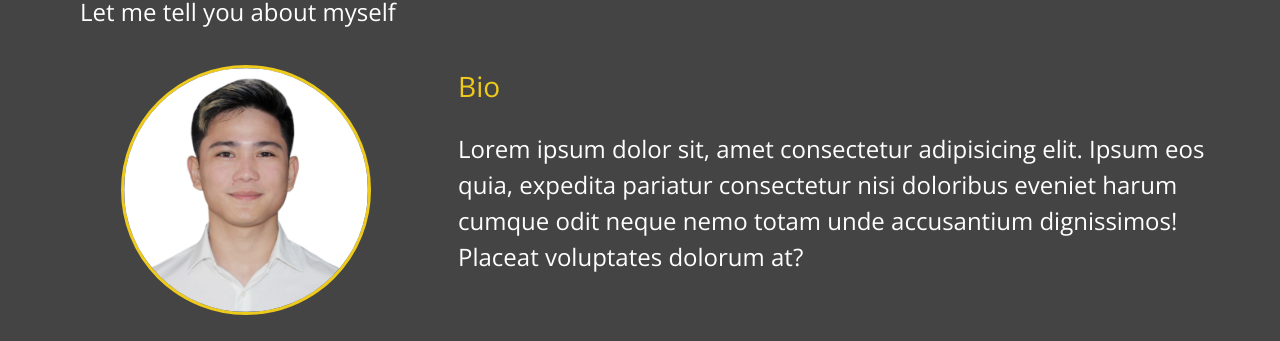
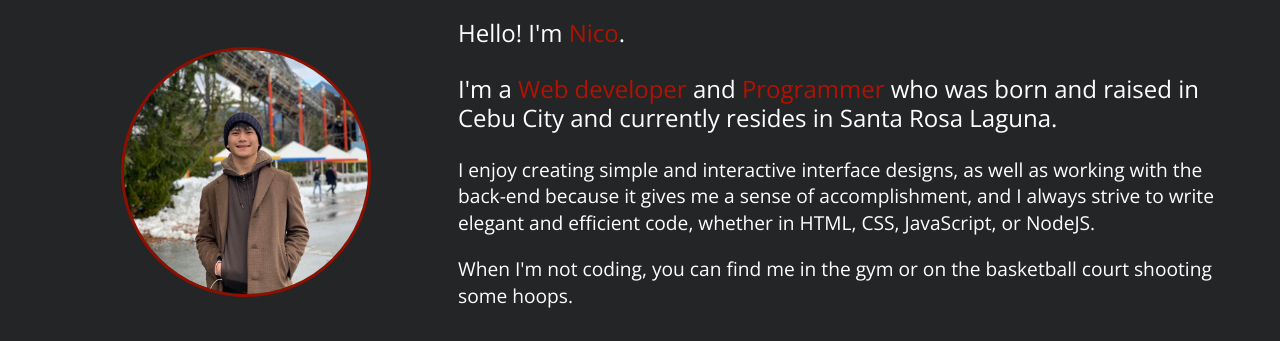
Before and after one commit to jmsnico/portfolio, a website: page views/about.html in a window 1280 px wide. Shown: the part 217-558 px from the top of the page. Drawn offline with nearby package versions, Linux system fonts and the light colour scheme.

Commit message:
Change the color and pictures also updated the bio

```diff
--- a/scss/_config.scss
+++ b/scss/_config.scss
@@ -1,6 +1,7 @@
 // VARIABLES
-$primary-color: #444;
-$secondary-color: #eeca1a;
+
+$primary-color: #232526;
+$secondary-color: #8E0E00;
 $show-home-image: true;
 $home-image: url('../images/background-1.jpg');
 $background-opacity: 0.7;
--- a/scss/_menu.scss
+++ b/scss/_menu.scss
@@ -85,7 +85,7 @@
 
             width: 250px;
             height: 250px;
-            background: url('../images/ID-picture.jpg');
+            background: url('../images/japan-snow-cropped.jpg');
             background-size: cover;
             border-radius: 50%;
             border: solid 3px $secondary-color;
--- a/scss/main.scss
+++ b/scss/main.scss
@@ -1,4 +1,4 @@
-@import url('https://fonts.googleapis.com/css2?family=Open+Sans&display=swap');
+@import url('https://fonts.googleapis.com/css2?family=Open+Sans:wght@300;400&display=swap');
 @import 'config';
 @import 'menu';
 
@@ -68,6 +68,7 @@ main{
 }
 
 .about-info{
+    margin: 1.5rem 0;
     display: grid;
     grid-gap:30px;
     grid-template-areas:
@@ -88,7 +89,29 @@ main{
     }
     .bio{
         grid-area: bio;
-        font-size: 1.5rem;
+        h3{
+            font-size: 1.5rem;
+            font-weight: 300;
+            .text-secondary{
+                font-weight: 400;
+            }
+        }
+
+        .text-secondary{
+            color: lighten($secondary-color,7);
+        }
+        .text-bio1{
+            font-size: 1.5rem;
+            font-weight: 300;
+            line-height: 1.2em;
+
+
+        }
+        .text-bio2{
+            font-size: 1.2rem;
+            font-weight: 300;
+            line-height: 1.4em;
+        }
     }
     .tech-skills{
         font-size: 2rem;
--- a/views/about.html
+++ b/views/about.html
@@ -45,21 +45,34 @@
 
     <main id="about" class="main-wrapper">
       <h1 class="lg-heading">About <span class="text-secondary">Me</span></h1>
-      <h2 class="sm-heading">Let me tell you about myself</h2>
+      <!-- <h2 class="sm-heading">Let me tell you about myself</h2> -->
       <div class="about-info">
-        <img src="images/ID-picture.jpg" class="bio-img" alt="My Picture" />
+        <img
+          src="images/japan-snow-cropped.jpg"
+          class="bio-img"
+          alt="My Picture"
+        />
 
         <div class="bio">
-          <h3 class="text-secondary">Bio</h3>
-          <p>
-            Lorem ipsum dolor sit, amet consectetur adipisicing elit. Ipsum eos
-            quia, expedita pariatur consectetur nisi doloribus eveniet harum
-            cumque odit neque nemo totam unde accusantium dignissimos! Placeat
-            voluptates dolorum at?
+          <h3>Hello! I'm <span class="text-secondary">Nico</span>.</h3>
+          <p class="text-bio1">
+            I'm a <span class="text-secondary">Web developer </span> and
+            <span class="text-secondary">Programmer</span> who was born and
+            raised in Cebu City and currently resides in Santa Rosa Laguna.
+          </p>
+          <p class="text-bio2">
+            I enjoy creating simple and interactive interface designs, as well
+            as working with the back-end because it gives me a sense of
+            accomplishment, and I always strive to write elegant and efficient
+            code, whether in HTML, CSS, JavaScript, or NodeJS.
+          </p>
+          <p class="text-bio2">
+            When I'm not coding, you can find me in the gym or on the basketball
+            court shooting some hoops.
           </p>
         </div>
 
-        <h2 class="tech-skills">Technical Skills</h2>
+        <h2 class="tech-skills text-secondary">Technical Skills</h2>
         <div class="skills skill-1">
           <h3>HTML</h3>
           <h2>
@@ -72,7 +85,7 @@
         </div>
         <div class="skills skill-2">
           <h3>JavaScript</h3>
-          <h2>
+          <h2 te>
             <i class="fa-solid fa-circle"></i>
             <i class="fa-solid fa-circle"></i>
             <i class="fa-solid fa-circle"></i>
```
Also changed, not shown: views/contacts.html (+1 -1 lines), views/index.html (+2 -2 lines), views/css/main.css, views/images/japan-snow-cropped.jpg (added), views/images/japan-snow.jpg (added), views/images/japan-street-cropped.jpg (added), views/images/japan-street.jpg (added), views/images/picture-10.jpg (added), views/images/picture-9.jpg (added).
